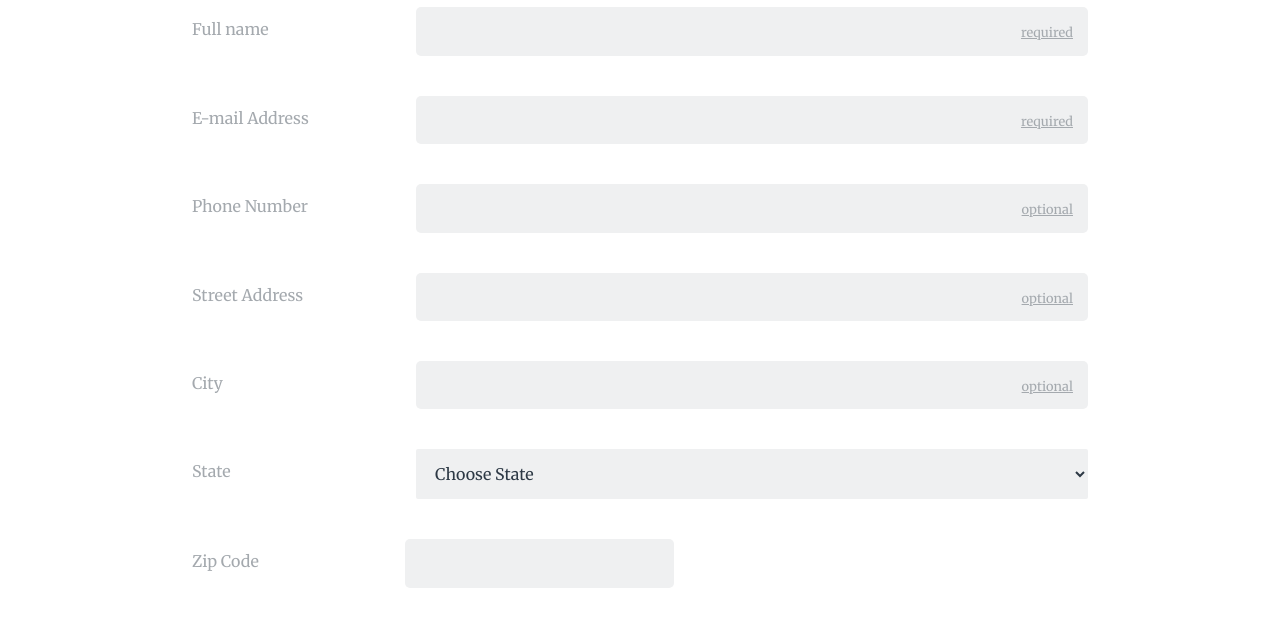
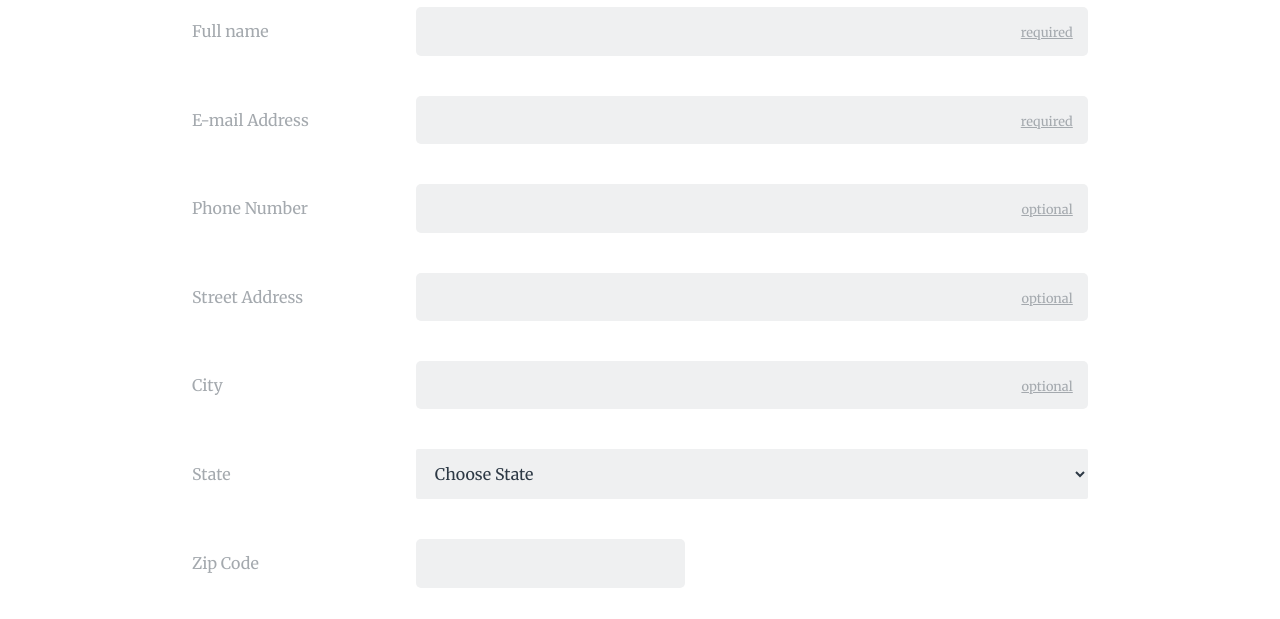
Before and after one commit to HuynhNguyen2207/online_registration_v4, a plain HTML site: page index.html in a window 1280 px wide. Shown: the part 333-952 px from the top of the page. Drawn offline with Linux system fonts and the light colour scheme.

Commit message:
final version

```diff
--- a/css/style.css
+++ b/css/style.css
@@ -189,31 +189,20 @@ select:focus {
         max-width: 900px;
     }
 
-    .contact_info .container {
-        display: flex;
-        flex-wrap: wrap;
+    .contact_info .container > label {
+        width: 25%;
+        display: inline-block;
     }
 
-    legend {
-        flex-basis: 100%;
+    .contact_info .container > input,
+    .contact_info .container > select {
+        width: 75%;
+        display: inline-block;
+        margin-left: -4px;
     }
 
-    .contact_info label {
-        flex: 0 0 20%;
-        margin-top: 23px;
-    }
-
-    input[type="text"],
-    input[type="email"],
-    input[type="tel"],
-    select {
-        flex-basis: 75%;
-        margin-left: auto;
-    }
-
-    input[name="user_zip"] {
-        flex-basis: 30%;
-        margin-left: 34px;
+    .contact_info .container > input[name="user_zip"] {
+        width: 30%;
     }
 
 }
```
